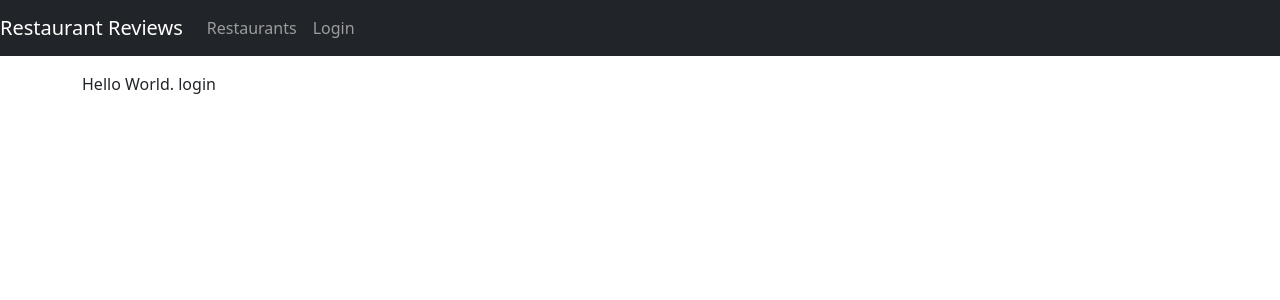
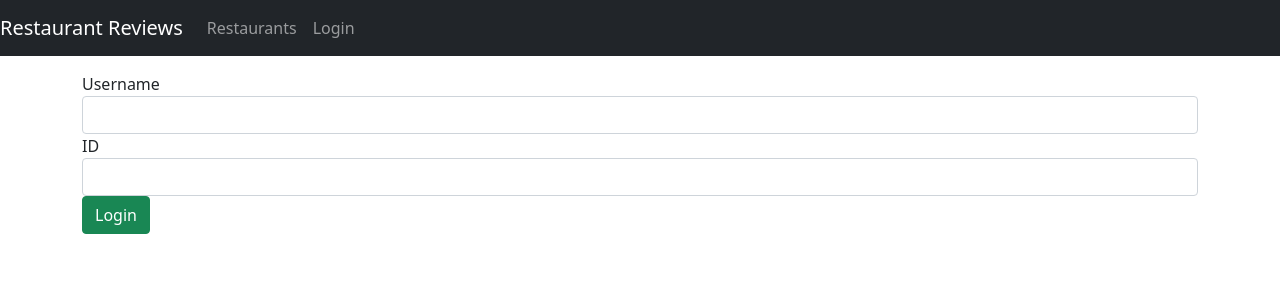
Before and after one commit to Ez-M/restaurant-reviews, a React (Create React App) app in the folder frontend/: page /login in a window 1280 px wide. Shown: the top 300 px of the page. Built offline with nearby package versions, Linux system fonts and the light colour scheme.

Commit message:
login.js component finished login functionality

```diff
--- a/frontend/src/components/login.js
+++ b/frontend/src/components/login.js
@@ -1,11 +1,59 @@
-import React from "react";
+import React, { useState } from "react";
 
-function Login() {
+const Login = props => {
+
+    const initialUserState = {
+        name: "",
+        id: "",
+    };
+
+    const [user, setUser] = useState(initialUserState);
+
+    const handleInputChange = event => {
+        const { name, value } = event.target;
+        setUser({ ...user, [name]: value });
+    };
+
+    const login = () => {
+        props.login(user)
+        props.history.push('/');
+    }
+
     return (
-        <div className="App">
-            Hello World. login
+        <div className="submit-form">
+            <div>
+                <div className="form-group">
+                    <label htmlFor="user">Username</label>
+                    <input
+                    type="text"
+                    className="form-control"
+                    id="name"
+                    required
+                    value={user.name}
+                    onChange={handleInputChange}
+                    name="name"
+                    />
+                    </div>
+
+                    <div className="form-group">
+                        <label htmlFor="id">ID</label>
+                        <input
+                        type="text"
+                        className="form-control"
+                        id="id"
+                        required
+                        value={user.id}
+                        onChange={handleInputChange}
+                        name="id"
+                        />
+                    </div>
+
+                    <button onClick={login} className="btn btn-success">
+                        Login
+                    </button>
+            </div>
         </div>
     );
-}
+};
 
 export default Login;
```
